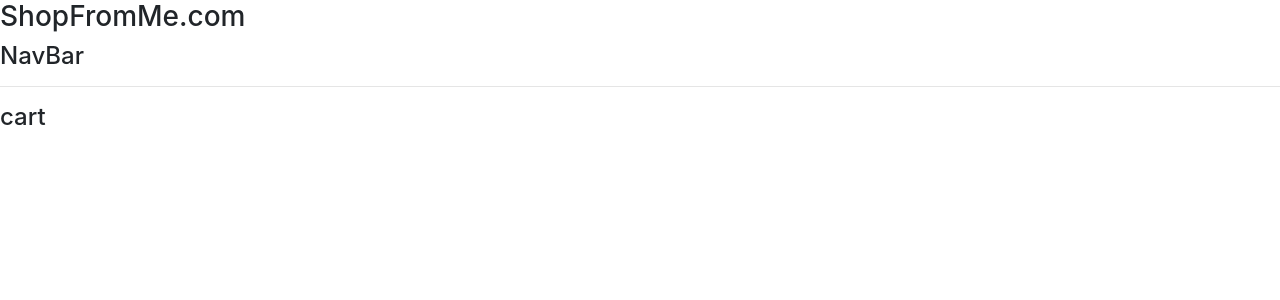
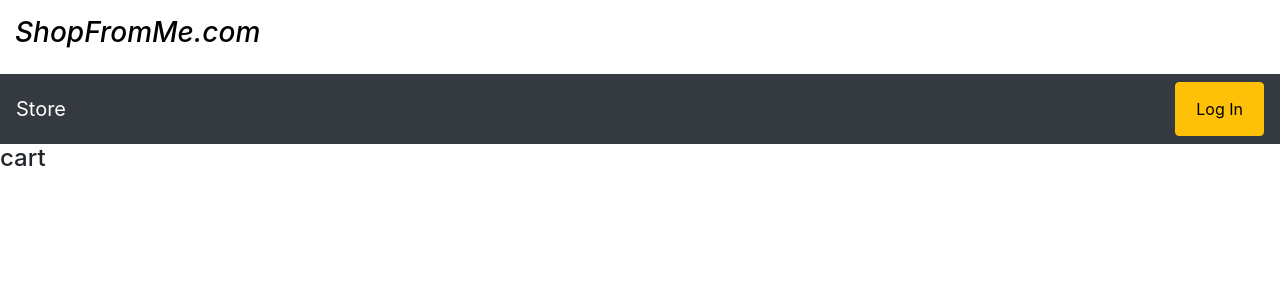
Before and after one commit to bijoyvbabu123/ShopFromMe, a Django app: page /cart/ in a window 1280 px wide. Shown: the top 300 px of the page. Run offline with Django 3.2, Linux system fonts and the light colour scheme; some libraries are stand-ins or nearby versions.

Commit message:
set up the basepage.html with header and navigation bar

```diff
--- a/shop/templates/shop/basepage.html
+++ b/shop/templates/shop/basepage.html
@@ -1,11 +1,13 @@
 {% load static %}
 <!DOCTYPE html>
 <html lang="en">
+
 <head>
     <meta charset="UTF-8">
     <meta http-equiv="X-UA-Compatible" content="IE=edge">
     <meta name="viewport" content="width=device-width, initial-scale=1.0">
-    <link rel="stylesheet" href="https://maxcdn.bootstrapcdn.com/bootstrap/4.5.2/css/bootstrap.min.css"> <!--bootstrap css-->
+    <link rel="stylesheet" href="https://maxcdn.bootstrapcdn.com/bootstrap/4.5.2/css/bootstrap.min.css">
+    <!--bootstrap css-->
     <link rel="stylesheet" href="{% static 'shop/css/mystyles.css' %}">
     <title>
         {% block title %}
@@ -13,11 +15,77 @@
         {% endblock title %}
     </title>
 </head>
+
 <body>
 
-    <h3>ShopFromMe.com</h3>
-    <h4>NavBar</h4>
-    <hr>
+    <!--top header-->
+    <div class="top-header py-3">
+        <!--py-4 is padding in y axis-->
+        <div class="container-fluid">
+            <h3><i> <a href="{% url 'shop:store' %}" style="color: black;">ShopFromMe.com</a> </i></h3>
+        </div>
+    </div>
+
+
+    <!--navigation bar-->
+    {% if user.is_authenticated %}
+    <nav class="navbar sticky-top navbar-expand-sm bg-dark navbar-dark">
+        {% else %}
+        <nav class="navbar sticky-top navbar-expand bg-dark navbar-dark">
+            {% endif %}
+
+            <!--brand-->
+            <a href="{% url 'shop:store' %}" class="navbar-brand">Store</a>
+
+            {% if user.is_authenticated %}
+
+            <!--Toggler/collapsible  button-->
+            <button class="navbar-toggler" type="button" data-toggle="collapse" data-target="#collapsibleNavbar">
+                <span class="navbar-toggler-icon"></span>
+            </button>
+
+            <!-- Navbar links -->
+            <div class="collapse navbar-collapse" id="collapsibleNavbar">
+                <ul class="navbar-nav ml-auto">
+                    <!--ml-auto will right align the items-->
+                    <li class="nav-item">
+                        <a class="nav-link" href="{% url 'shop:cart' %}">cart(23)</a>
+                    </li>
+
+                    <li class="nav-item dropdown">
+                        <a class="nav-link dropdown-toggle pr-5" href="#" id="navbarDropdown" role="button"
+                            data-toggle="dropdown" aria-haspopup="true" aria-expanded="false">
+                            Hello, {{ user.get_username }}
+                        </a>
+                        <div class="dropdown-menu" aria-labelledby="navbarDropdown">
+                            <a class="dropdown-item" href="{% url 'shop:orders' %}">Your Orders</a>
+                            <div class="dropdown-divider"></div>
+                            <a class="dropdown-item" href="{% url 'shop:logout' %}">Log out</a>
+                        </div>
+                    </li>
+                </ul>
+            </div>
+
+            {% else %}
+
+            <!-- Navbar links -->
+            <div class="collapse navbar-collapse" id="collapsibleNavbar">
+
+                <ul class="navbar-nav ml-auto">
+                    <!--ml-auto will right align the items-->
+
+                    <li class="nav-item">
+                        <button type="button" class="btn btn-warning"><a style="color: black;" class="nav-link"
+                                href="{% url 'shop:login' %}">Log In</a></button>
+                    </li>
+
+                </ul>
+
+            </div>
+
+            {% endif %}
+
+        </nav>
 
         {% block content %}
 
@@ -29,4 +97,5 @@
         <script src="https://maxcdn.bootstrapcdn.com/bootstrap/4.5.2/js/bootstrap.min.js"></script>
 
 </body>
+
 </html>
```
Lines whose indentation alone changed are shown as unchanged.
